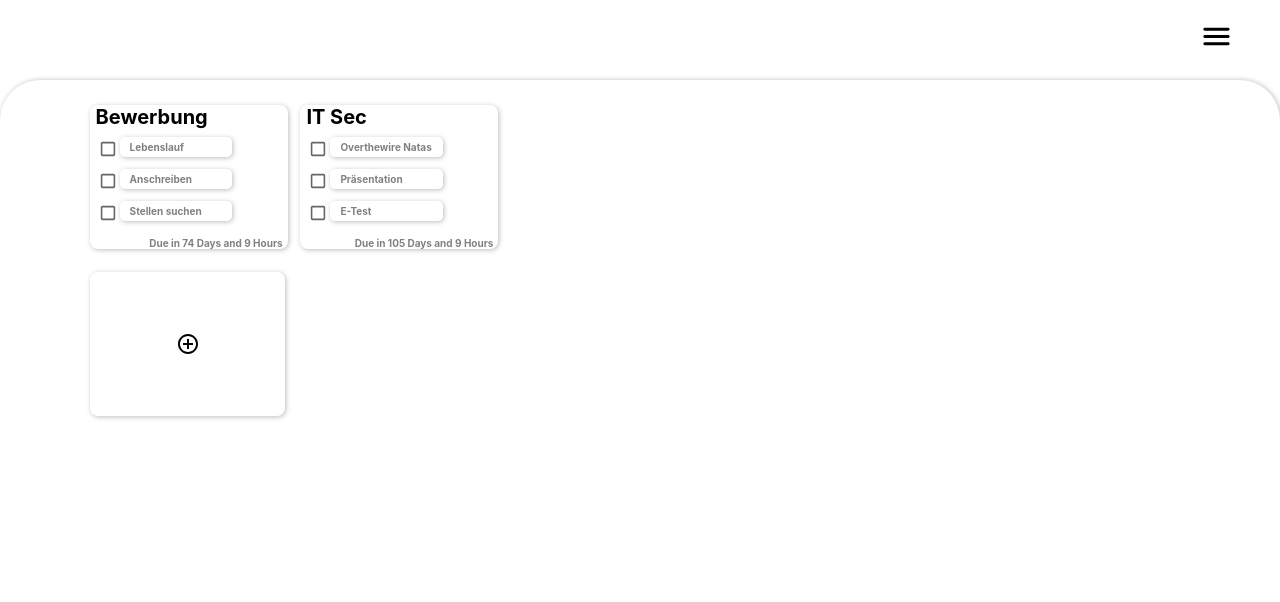
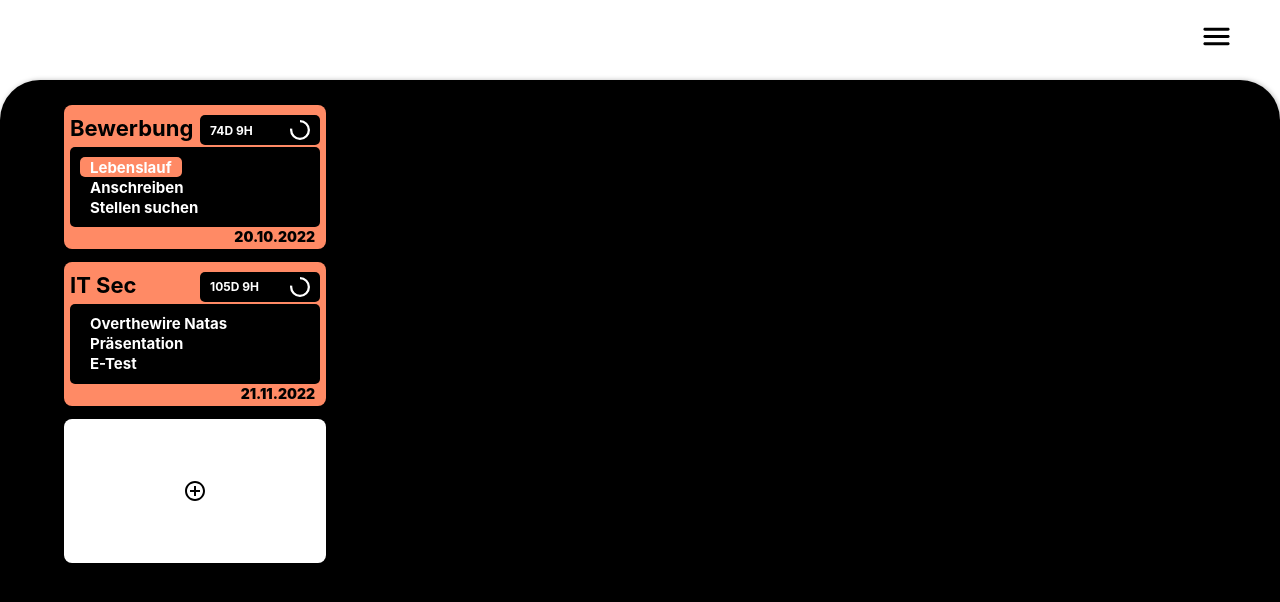
Before and after one commit to GeorgBueGIT/desk-app, a React (Create React App) app: page / in a window 1280 px wide. Shown: the top 602 px of the page. Built offline with nearby package versions, Linux system fonts and the light colour scheme; grey boxes are pictures that could not be loaded.

Commit message:
Call it a Day

```diff
--- a/package.json
+++ b/package.json
@@ -14,6 +14,7 @@
     "@testing-library/user-event": "^13.5.0",
     "dayjs": "^1.11.6",
     "react": "^18.2.0",
+    "react-circular-progressbar": "^2.1.0",
     "react-dom": "^18.2.0",
     "react-scripts": "5.0.1",
     "web-vitals": "^2.1.4"
--- a/src/Components/BigTasks.js
+++ b/src/Components/BigTasks.js
@@ -11,6 +11,8 @@ import dayjs from 'dayjs';
 import { AdapterDayjs } from '@mui/x-date-pickers/AdapterDayjs';
 import TextField from '@mui/material/TextField';
 import Checkbox from '@mui/material/Checkbox';
+import CircularProgress from '@mui/material/CircularProgress';
+
 
 
 
@@ -24,8 +26,9 @@ import Checkbox from '@mui/material/Checkbox';
 
 
 const ar = [{ id: 1, task: "Bewerbung", duration: dayjs('2022-11-20') }, { id: 2, task: "IT Sec", duration: dayjs('2022-12-21') }];
-const lowerTasks = [{ id: 1, task: 'Lebenslauf' }, { id: 1, task: 'Anschreiben' }, { id: 1, task: 'Stellen suchen' },
-{ id: 2, task: 'Overthewire Natas' }, { id: 2, task: 'Präsentation' }, { id: 2, task: 'E-Test' }]
+
+const lowerTasks = [{ id: 1, task: 'Lebenslauf', done: true }, { id: 1, task: 'Anschreiben', done: false }, { id: 1, task: 'Stellen suchen', done: false },
+{ id: 2, task: 'Overthewire Natas', done: false }, { id: 2, task: 'Präsentation', done: false }, { id: 2, task: 'E-Test', done: false }]
 
 
 
@@ -69,8 +72,8 @@ function BigTasks() {
 
       var splitArray = things.split(', ');
 
-      for (let i = 0; i < splitArray.length; i++){
-        lowerTasks.push({ id: 3, task: splitArray.at(i) });
+      for (let i = 0; i < splitArray.length; i++) {
+        lowerTasks.push({ id: 3, task: splitArray.at(i), done: false });
       };
 
       // lowerTasks.push({ id: 3, task: "afaf" });
@@ -115,7 +118,7 @@ function BigTasks() {
         </div>
 
         <div className='addLowerTasks'>
-        <Input placeholder='Things to do (comma seperated)' onChange={changeThings} sx={{width:240}}> </Input>
+          <Input placeholder='Things to do (comma seperated)' onChange={changeThings} sx={{ width: 240 }}> </Input>
 
           {/* <AddCircleOutlineSharpIcon className='CircleAdd' /> */}
         </div>
@@ -136,7 +139,7 @@ function BigTasks() {
     console.log('Days: ', days);
     console.log('Hours: ', hours);
 
-    return "Due in " + days + " Days and " + hours + " Hours";
+    return days + "D " + hours + "H";
   };
 
 
@@ -154,49 +157,74 @@ function BigTasks() {
     setOpen(false);
   };
 
+  const percentage = 66;
+
+
+  const changeDoneState = (i) => {
+    console.log("wei n")
+            let tempAr = lowerAr;
+            tempAr[i] = {id: tempAr[i].id, task: tempAr[i].task, done: tempAr[i].done};
+            setlowerAr(tempAr);
+  }
+
 
   return (
     <>
 
-      <div className='aroundBig'>
+      <div className='aroundBigTasks'>
 
 
         {array.map((index) => {
           return (
             <div>
-              <div className='tasksBig'>
-                <div key={index.id}>
-
-                  <div className='struc'>
+              <div className='bigTask'>
+                <div className='bigTaskHeader'>
                   <b>  {index.task} </b>
-
-
+                  <div className='progressAndDate'>
+                    <b className='date'>{getleftDays(index.duration)}</b>
+                    <CircularProgress variant="determinate" value={77} sx={{ color: 'white' }} thickness={5} size={20} />
+                  </div>
+                </div>
+                <div className='aroundLowerTasks'>
                   {lowerAr.map((index2) => {
                     if (index2.id === index.id) {
+                      if (!index2.done) {
                         return (
                           <>
                             <div className='lowerTaskDiv'>
-                              <Checkbox sx={{ transform: "scale(0.8)", padding: 0 }} />
-                              <div className='lowerTaskAround'>
-                                <b id='due'> {index2.task} </b>
+                              <div className='lowerTaskText' onClick={() =>{changeDoneState(lowerAr.indexOf(index2))}} >
+                                <b> {index2.task} </b>
                               </div>
                             </div>
 
                           </>
                         )
+                      }
+                      else {
+                        return (
+                          <>
+                            <div className='lowerTaskDiv'>
+                              <div className='lowerTaskTextSelected' onClick={() =>{changeDoneState(lowerAr.indexOf(index2))}}>
+                                <b> {index2.task} </b>
+                              </div>
+                            </div>
+
+                          </>)
+                      }
                     } return null;
                   })}
 
-                    <div id='right'>
-                      <b id='due'>  {getleftDays(index.duration)} </b>
-                    </div>
-
-                  </div>
                 </div>
 
 
+                <b className='due'>  {index.duration.get('date')}.{index.duration.get('month')}.{index.duration.get('year')} </b>
+
+
+
+
+
+
               </div>
-              <div className='spacer'> </div>
             </div>
           );
         })}
--- a/src/Styles/BigTasks.css
+++ b/src/Styles/BigTasks.css
@@ -1,48 +1,176 @@
-.tasksBig{
+/* Container um alles */
+.aroundBigTasks{
+    width: 35vw;
+    padding-top: 10px;
+
+    display: flex;
+    flex-direction: row;
+    flex-wrap: wrap;
+    box-shadow: none;
+    gap: 1vw;
+
+}
+
+
+
+/* Container um einzelnes BigTask */
+.bigTask{
+    height: 18vh;
     width: 15vw;
-    height: 18vh;
-
-    /* justify-content: space-between; */
-
+    min-width: 250px;
     border-style:solid;
     border-width: 0px;
     border-color: rgb(189, 189, 189);
     border-radius: 8px;
 
-    box-shadow: 1px 1px 5px rgb(189, 189, 189);
+    /* für Big Task name */
     user-select: none;
+    font-size: 22px;
+    color: rgb(0, 0, 0);
 
-    font-size: 20px;
+
     padding-left: 6px;
+    padding-right: 6px;
+
+    background-color: #FF8A65;
+
+    display: flex;
+    flex-direction: column;
+    justify-content: space-between;
+
 }
 
 
-/* .spacer{
-    height: 1px;
-} */
-
-.aroundBig{
-    width: 33vw;
-    height: 30vh;
-    padding-top: 10px;
-    padding-left: 2vw;
-    display: flex;
-    flex-direction: row;
-    flex-wrap: wrap;
-    box-shadow: none;
-    gap: 1vw;
+/* Hover von einem einzelnen BigTask */
+.bigTask:hover{
+    box-shadow: 1px 1px 10px #fd6233;
 }
 
-.tasksBig:hover{
+
+/* Container um LowerTasks */
+.aroundLowerTasks{
+    background-color: black;
+    border-radius: 5px;
+    padding-right: 51px;
+    padding: 10px;
+}
+
+/* Damit Checkbox und Text in einer Linie */
+.lowerTaskDiv{
+    display: flex;
+}
+
+/* LowerTask Text */
+.lowerTaskText{
+    border-style:solid;
+    border-width: 0px;
+    border-color: rgb(255, 255, 255);
+    border-radius: 5px;
+
+    /* box-shadow: 1px 1px 5px #fd7a52; */
+    height: 2.5vh;
+    display: flex;
+    align-items: center;
+    padding-left: 10px;
+    padding-right: 10px;
+
+    color: white;
+    font-size: 15px;
+
+}
+
+.lowerTaskTextSelected{
+    border-style:solid;
+    border-width: 0px;
+    border-color: rgb(255, 255, 255);
+    border-radius: 5px;
+
+    /* box-shadow: 1px 1px 5px #fd7a52; */
+    height: 2.5vh;
+    display: flex;
+    align-items: center;
+    padding-left: 10px;
+    padding-right: 10px;
+
+    color: white;
+    font-size: 15px;
+    background-color: #FF8A65
+}
+
+.lowerTaskText:hover{
+    background-color: #464646;
+}
+
+.lowerTaskTextSelected:hover{
+    background-color: #464646;
+}
+
+
+/* Duetime Alligment and Text props */
+.due{
+    display: flex;
+    align-items: flex-end;
+    justify-content: flex-end;
+    height: 2vh;
+    padding-right: 5px;
+    font-size: 14px;
+    color: rgb(0, 0, 0);
+    font-weight: 900;
+    padding-bottom: 4px;
+
+}
+
+
+
+
+
+
+
+.taskAdd{
+    height: 18vh;
+    width: 15vw;
+    min-width: 250px;
+    border-style:solid;
+    border-width: 0px;
+    border-color: rgb(189, 189, 189);
+    border-radius: 8px;
+
+    padding-left: 6px;
+    padding-right: 6px;
+
+    display: flex;
+
+    justify-content: center;
+    align-items: center;
+
+    background-color: white;
+}
+
+.taskAdd:hover{
     box-shadow: 1px 1px 10px rgb(189, 189, 189);
 }
+
+
+
+
+
+
+
+
+.addLowerTasks{
+    padding: 10px;
+    display: flex;
+    justify-content: space-between;
+    padding-right: 17vw;
+}
+
+
 
 .CircleAdd:hover{
     border-radius: 100px;
     border-color: transparent;
-    color: #03a9f4;
+    color: #FF8A65;
 }
-
 
 .DialogStruc{
     display: flex;
@@ -53,82 +181,29 @@
 }
 
 
-.textStyle >* {
-    color: antiquewhite;
-    font-size: 10px;
+
+
+.bigTaskHeader{
+    display: flex;
+    padding-top: 10px;
+    justify-content: space-between;
 }
 
-#due{
-    font-size: 10px;
-    color: gray;
-}
-
-.struc{
+.progressAndDate{
+    background-color: black;
+    height: 30px;
+    width: 100px;
+    border-radius: 5px;
     display: flex;
-    flex-direction: column;
-    gap: 1vh;
-    padding: 0px;
-}
-
-.taskAdd{
-    width: 15.3vw;
-    height: 18vh;
-
-    /* justify-content: space-between; */
-
-    border-style:solid;
-    border-width: 0px;
-    border-color: rgb(189, 189, 189);
-    border-radius: 8px;
-
-    box-shadow: 1px 1px 5px rgb(189, 189, 189);
-    user-select: none;
-
-    display: flex;
-    justify-content: center;
+    justify-content: space-between;
     align-items: center;
-}
-
-.taskAdd:hover{
-    box-shadow: 1px 1px 10px rgb(189, 189, 189);
-}
-
-
-#right{
-    display: flex;
-    align-items: flex-end;
-    justify-content: flex-end;
-    height: 2vh;
-    padding-right: 5px;
-
-}
-
-.lowerTaskAround{
-    border-style:solid;
-    border-width: 0px;
-    border-color: rgb(189, 189, 189);
-    border-radius: 5px;
-
-    box-shadow: 1px 1px 5px rgb(189, 189, 189);
-    width: 8vw;
-    height: 2.5vh;
-    display: flex;
-    align-items: center;
+    padding-right: 10px;
     padding-left: 10px;
 
 }
 
-.lowerTaskAround:hover{
-    box-shadow: 1px 1px 10px rgb(189, 189, 189);
+
+.date{
+    color: white;
+    font-size: 12px;
 }
-
-.lowerTaskDiv{
-    display: flex;
-}
-
-.addLowerTasks{
-    padding: 10px;
-    display: flex;
-    justify-content: space-between;
-    padding-right: 17vw;
-}
--- a/src/Styles/Main.css
+++ b/src/Styles/Main.css
@@ -16,6 +16,7 @@
     box-shadow: 1px 0px 5px rgb(189, 189, 189);
 
     margin-top: 1vh;
+    background-color: #000000;
 
 }
 
```
Also changed, not shown: 2 other files (tests, documents, lock files or other folders). Lines whose indentation alone changed are shown as unchanged.
